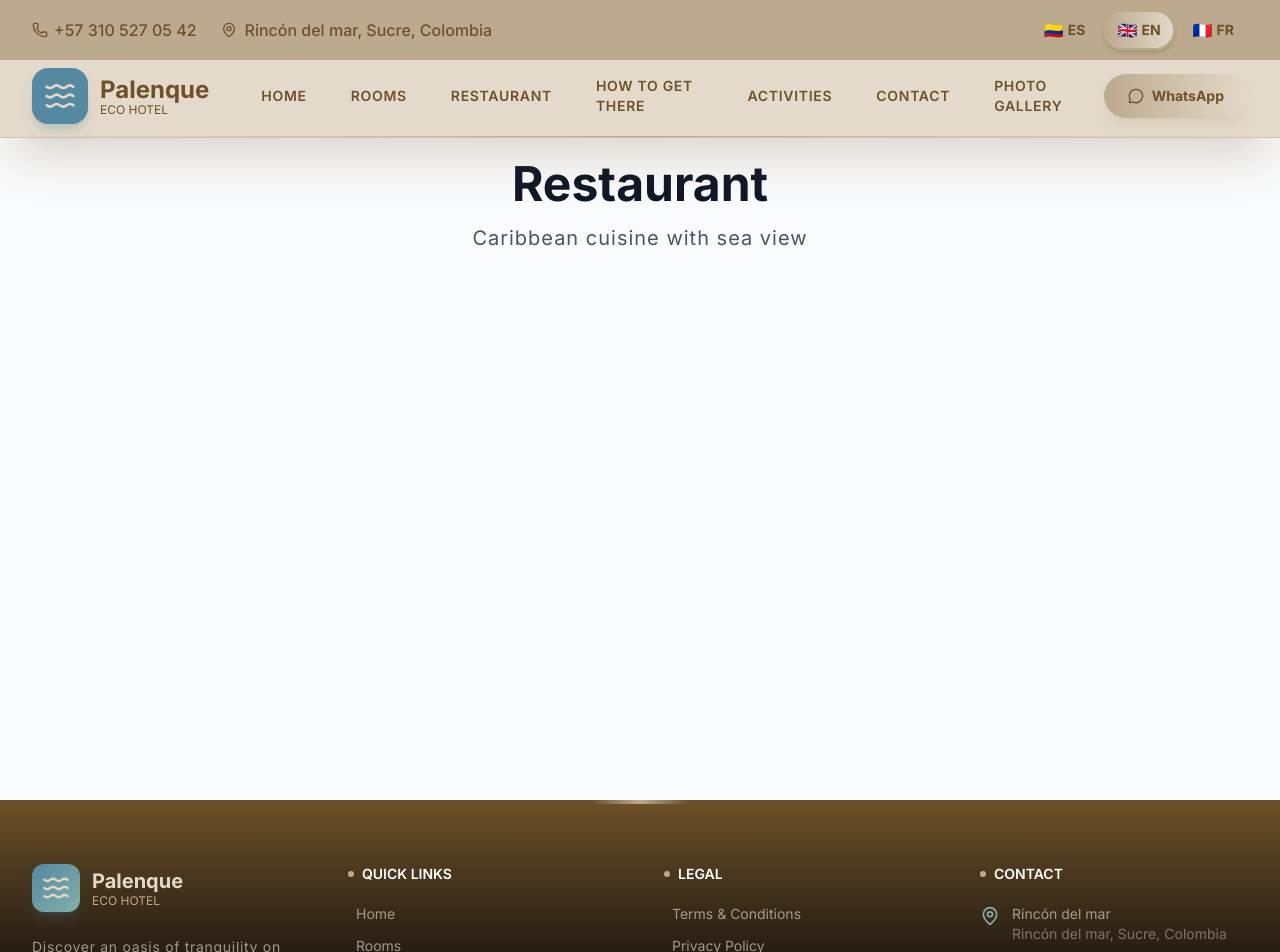
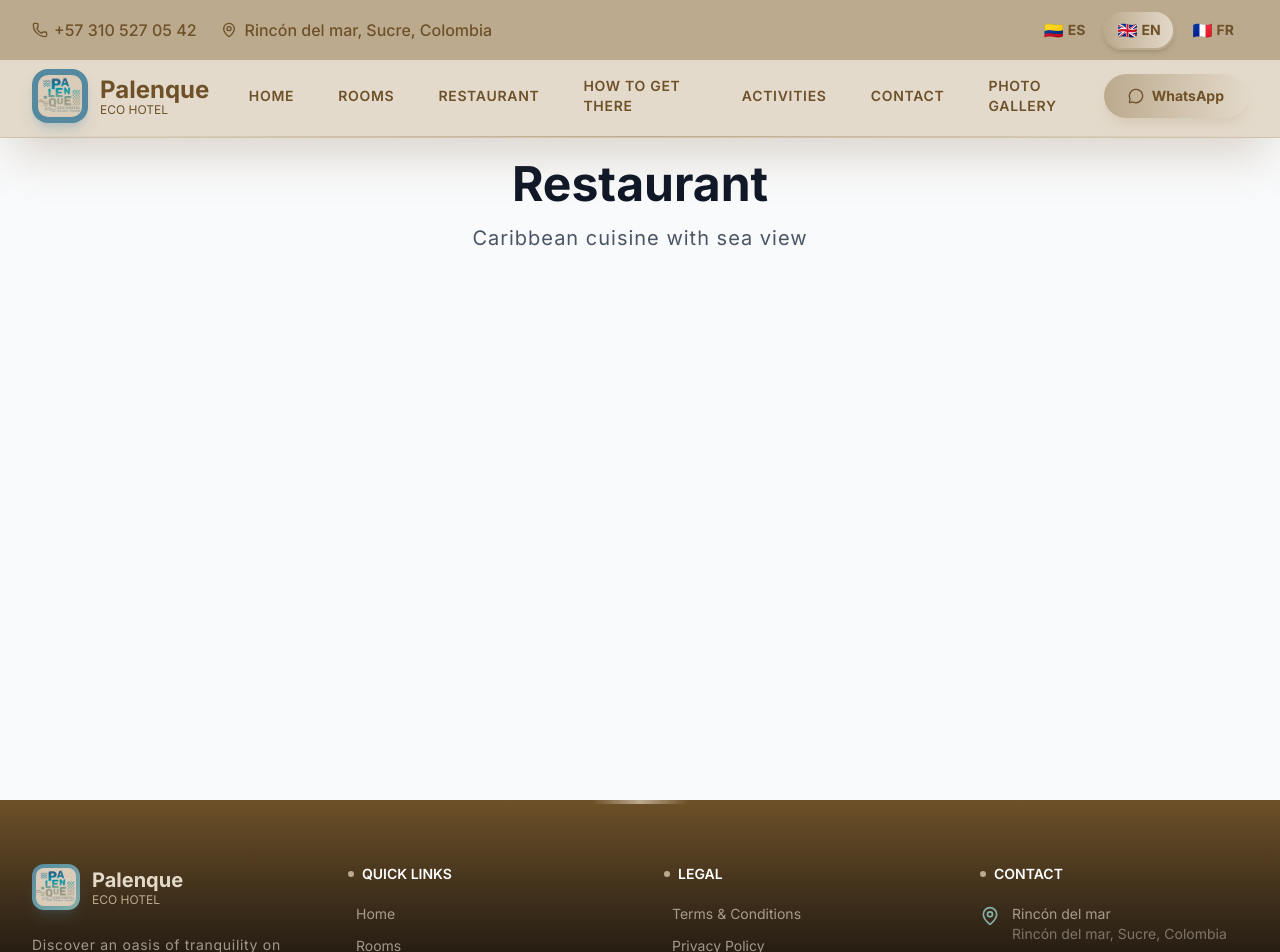
Before and after one commit to henrimorel32/palenque, a Next.js app: page /en/restaurante in a window 1280 px wide. Shown: the top 952 px of the page. Built offline with nearby package versions, Linux system fonts and the light colour scheme.

Commit message:
update suite à reunio

```diff
--- a/components/Footer.tsx
+++ b/components/Footer.tsx
@@ -2,11 +2,11 @@
 'use client'
 
 import { usePathname } from 'next/navigation'
+import Image from 'next/image'
 import {
   MapPin,
   Mail,
   MessageCircle,
-  Waves,
   ExternalLink,
   Globe,
   Share2
@@ -66,9 +66,13 @@ export default function Footer() {
             {/* Brand Column */}
             <div className="lg:col-span-1">
               <a href={generateLocalizedUrl('/', locale)} className="flex items-center gap-3 group mb-6">
-                <div className="p-2.5 rounded-xl bg-gradient-to-br from-palenque-blue to-palenque-turquoise shadow-lg shadow-palenque-blue/20 group-hover:shadow-palenque-blue/35 transition-shadow duration-300">
-                  <Waves className="w-7 h-7 text-palenque-sand-light" />
-                </div>
+                <Image
+                  src="/logo/logo.webp"
+                  alt="Palenque Eco Hotel"
+                  width={48}
+                  height={48}
+                  className="rounded-xl bg-gradient-to-br from-palenque-blue to-palenque-turquoise shadow-lg shadow-palenque-blue/20 group-hover:shadow-palenque-blue/35 transition-shadow duration-300 object-contain p-1"
+                />
                 <div className="flex flex-col">
                   <span className="text-xl font-bold text-palenque-sand-light font-display">Palenque</span>
                   <span className="text-xs uppercase text-palenque-sand -mt-0.5">Eco Hotel</span>
--- a/components/Navbar.tsx
+++ b/components/Navbar.tsx
@@ -3,7 +3,8 @@
 
 import { useState, useMemo } from 'react'
 import { usePathname } from 'next/navigation'
-import { Menu, X, Waves, Phone, MapPin, MessageCircle } from 'lucide-react'
+import { Menu, X, Phone, MapPin, MessageCircle } from 'lucide-react'
+import Image from 'next/image'
 import LanguageSwitcher from './LanguageSwitcher'
 import { Locale } from '@/lib/i18n/translations'
 import { getTranslations } from '@/lib/i18n/utils'
@@ -89,9 +90,14 @@ export default function Navbar() {
           <div className="flex justify-between items-center h-20">
             {/* Logo */}
             <a href={generateLocalizedUrl('/', locale)} className="flex items-center gap-3 group mr-8">
-              <div className="p-3 rounded-2xl bg-palenque-blue shadow-lg shadow-palenque-blue/25">
-                <Waves className="w-8 h-8 text-palenque-sand-light" />
-              </div>
+              <Image
+                src="/logo/logo.webp"
+                alt="Palenque Eco Hotel"
+                width={56}
+                height={56}
+                className="rounded-2xl bg-palenque-blue shadow-lg shadow-palenque-blue/25 object-contain p-1.5"
+                priority
+              />
               <div className="flex flex-col">
                 <span className="text-2xl font-bold text-palenque-night font-display">
                   Palenque
@@ -177,9 +183,13 @@ export default function Navbar() {
             {/* Header avec sélecteur de langue intégré */}
             <div className="flex items-center justify-between p-6 bg-palenque-sand">
               <a href={generateLocalizedUrl('/', locale)} className="flex items-center gap-3">
-                <div className="p-2 rounded-xl bg-palenque-blue">
-                  <Waves className="w-6 h-6 text-palenque-sand-light" />
-                </div>
+                <Image
+                  src="/logo/logo.webp"
+                  alt="Palenque Eco Hotel"
+                  width={40}
+                  height={40}
+                  className="rounded-xl bg-palenque-blue object-contain p-1"
+                />
                 <div className="flex flex-col">
                   <span className="text-xl font-bold text-palenque-night font-display">Palenque</span>
                   <span className="text-[10px] uppercase text-palenque-earth">Eco Hotel</span>
--- a/components/RestaurantPage.tsx
+++ b/components/RestaurantPage.tsx
@@ -486,15 +486,16 @@ export default function RestaurantPage({ locale }: RestaurantPageProps) {
             className="rounded-3xl overflow-hidden shadow-2xl border border-stone-200 bg-white"
           >
             <iframe
-              src="/medias/menu-palenque-2026.pdf"
+              src="https://drive.google.com/file/d/12v0iVMforeIHYpDtGgbOSFWZtpZpjSn-/preview"
               className="w-full h-[85vh] md:h-[90vh]"
               title={c.menuPdf.title}
+              allow="autoplay"
             />
           </motion.div>
 
           <div className="text-center mt-8">
             <a
-              href="/medias/menu-palenque-2026.pdf"
+              href="https://drive.google.com/file/d/12v0iVMforeIHYpDtGgbOSFWZtpZpjSn-/view?usp=sharing"
               target="_blank"
               rel="noopener noreferrer"
               className="btn-primary inline-flex items-center gap-2"
```
